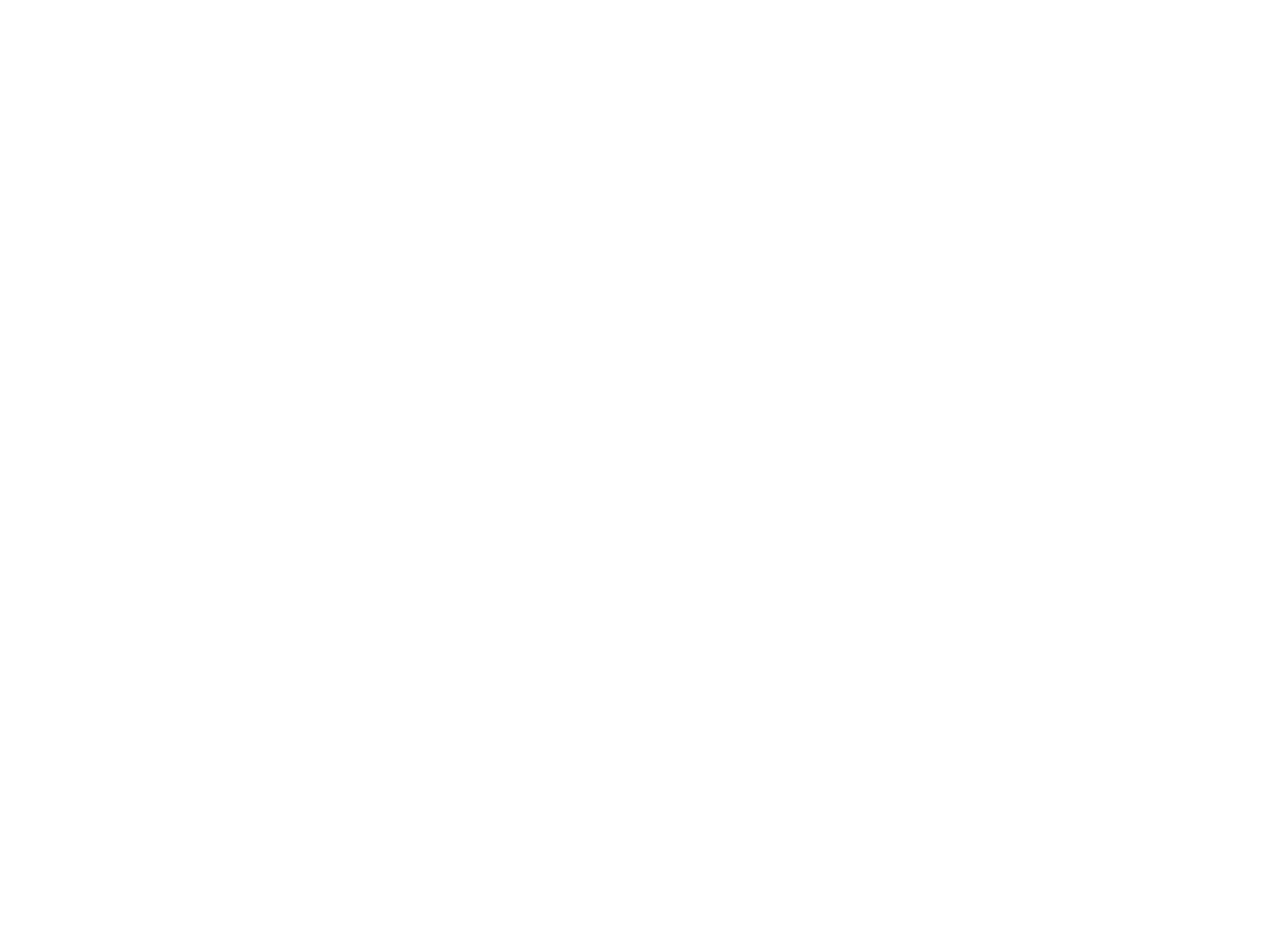
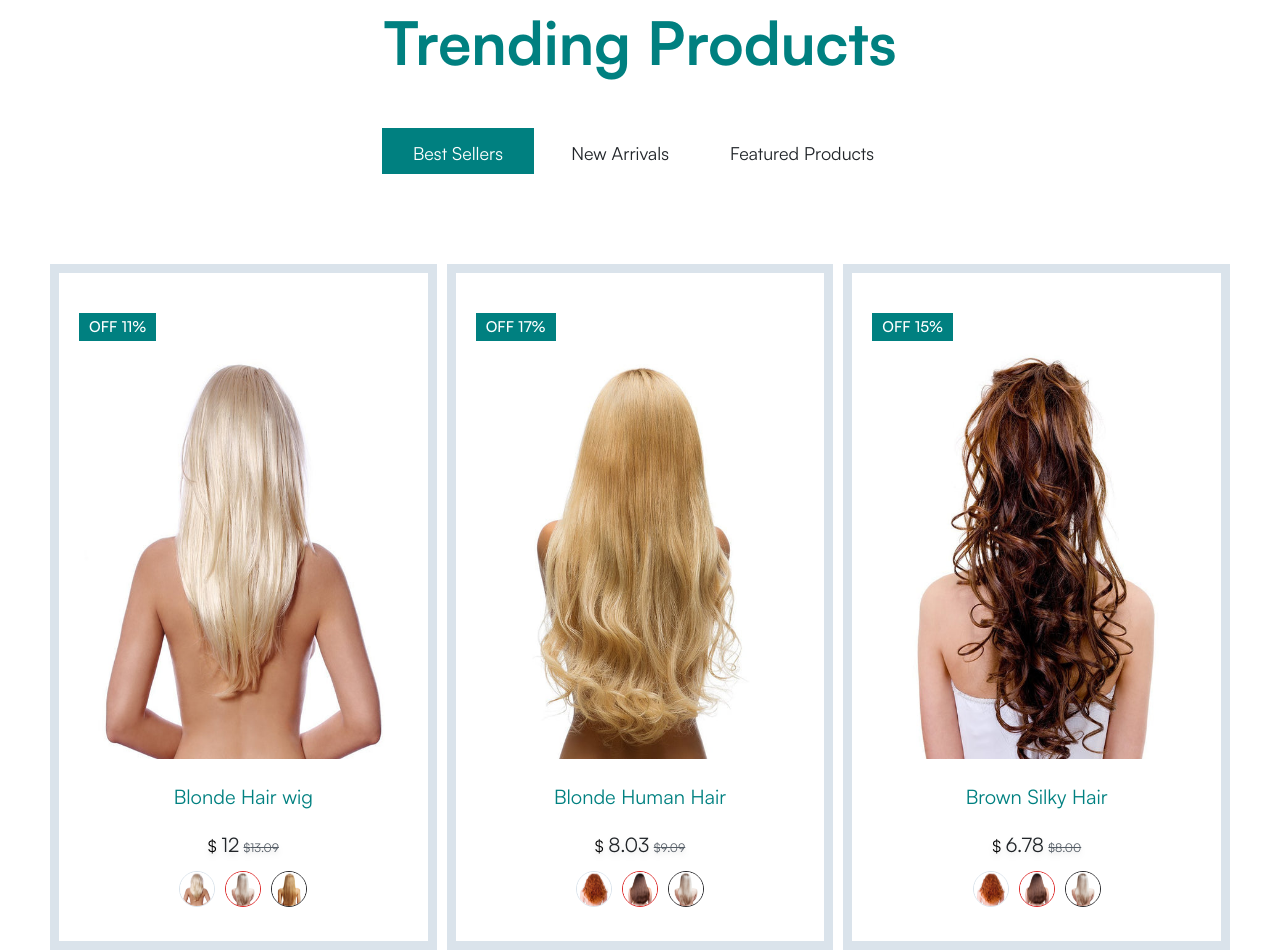
Before and after one commit to Husseincode/TRISHA, a Next.js app in the folder trisha/: page / in a window 1280 px wide. Shown: the part 3700-4650 px from the top of the page. Before the commit the page ends 3605 px from the top, so only its background shows below. Built offline with nearby package versions, Linux system fonts and the light colour scheme.

Commit message:
`feat: updated Card component and added button selection functionality in Section4`

```diff
--- a/trisha/src/app/Test/page.tsx
+++ b/trisha/src/app/Test/page.tsx
@@ -14,6 +14,7 @@
       <div className='container flex gap-[30px]'>
         {Array.from({ length: 1 }).map((__, idx: number) => (
           <Card
+            text='Sample'
             key={idx}
             img={sampleImg}
             isDisabled={false}
--- a/trisha/src/app/components/Card/index.tsx
+++ b/trisha/src/app/components/Card/index.tsx
@@ -17,6 +17,7 @@
     img2: any;
     img3: any;
   };
+  text: string;
 }
 
 const Card: FC<CardProps> = ({
@@ -27,11 +28,12 @@
   price,
   outdatedPrice,
   subImages: { img1, img2, img3 },
+  text,
 }) => {
   return (
     <div
       onClick={onClick}
-      className={`lg:min-h-[680px] lg:w-[427px] border-[9px] py-[40px] px-[20px] gap-[20px] border-[#DAE3EB] flex flex-col ${className}`}>
+      className={`lg:min-h-[680px] w-full lg:w-1/3 border-[9px] py-[40px] px-[20px] gap-[20px] border-[#DAE3EB] flex flex-col ${className}`}>
       <div className='w-full lg:h-[446px] flex flex-col gap-[2px]'>
         <button
           type='button'
@@ -48,17 +50,17 @@
       </div>
       <div className='lg:h-[34px] w-full flex justify-center items-center'>
         <span className='font-normal lg:text-[20px] lg:leading-[33px] text-center text-[#008080]'>
-          Blond Hair wig{' '}
+          {text}
         </span>
       </div>
       <div className='lg:h-[24px] w-full flex items-center justify-center'>
-        <span>
+        <span className='drop-shadow-md '>
           ${' '}
           <span className='font-normal lg:text-[20px] leading-[24px] text-[#212529]'>
             {price}
           </span>{' '}
           <span className='line-through font-[300px] text-[12px] leading-[14px] text-[#535B64]'>
-            {outdatedPrice}
+            ${outdatedPrice}
           </span>
         </span>
       </div>
--- a/trisha/src/app/components/Loading/breadcrumbs.tsx
+++ b/trisha/src/app/components/Loading/breadcrumbs.tsx
@@ -671,6 +671,9 @@
 export const MobileHeroSectionLines: FC<StraightLineProps> = ({
   className,
   initialColor,
+  style,
 }) => {
-  return <div className={`${className} bg-[${initialColor}]`}></div>;
+  return (
+    <div style={style} className={`${className} bg-[${initialColor}]`}></div>
+  );
 };
--- a/trisha/src/app/components/Loading/hero_section.tsx
+++ b/trisha/src/app/components/Loading/hero_section.tsx
@@ -133,6 +133,7 @@
         {Array.from({ length: 3 }).map((__, idx: number) => (
           <MobileHeroSectionLines
             key={idx}
+            style={{ background: initialColor }}
             initialColor={initialColor}
             className={`h-[17px] md:h-[36px] w-[290px] transition duration-500 ${
               idx === 2 && 'w-[255px] md:hidden'
--- a/trisha/src/app/components/Loading/navbar.tsx
+++ b/trisha/src/app/components/Loading/navbar.tsx
@@ -2,6 +2,7 @@
 
 import React, { FC } from 'react';
 import { NavbarStraightLine } from '@/app/components/Loading/breadcrumbs';
+import './styles.css';
 
 interface NavbarProps {
   initialColor: string;
--- /dev/null
+++ b/trisha/src/app/components/Loading/styles.css
@@ -0,0 +1,20 @@
+/** @format */
+
+.loading {
+  animation: changeColor 2s ease infinite;
+  background: #aba7a7;
+}
+
+@keyframes changeColor {
+  0% {
+    background: linear-gradient(45deg, #aba7a7, #757272, #3c3c3c);
+  }
+  50% {
+    background: linear-gradient(90deg, #aba7a7, #757272);
+    background-position: 50% 100%;
+  }
+  100% {
+    background: #3c3c3c;
+    background-position: 0% 50%;
+  }
+}
--- /dev/null
+++ b/trisha/src/app/components/Section4/data.tsx
@@ -0,0 +1,37 @@
+/** @format */
+
+import sampleImg from '@/assets/Trisha/Trisha/product8.jpg';
+import sampleImg2 from '@/assets/Trisha/Trisha/product13_dd958600-40d6-443d-8802-affad4dbfa69.jpg';
+import sampleImg3 from '@/assets/Trisha/Trisha/product2_7b509ba1-0bbf-4042-99d9-bcc4b3eee49b.jpg';
+import subImg1 from '@/assets/Trisha/Trisha/product1.jpg';
+import subImg2 from '@/assets/Trisha/Trisha/product7.jpg';
+import subImg3 from '@/assets/Trisha/Trisha/product5.jpg';
+import subImg4 from '@/assets/Trisha/Trisha/product8.jpg';
+import subImg5 from '@/assets/Trisha/Trisha/product9_d296510b-cd3b-45ad-9f09-9ac6326fcb1c.jpg';
+
+export const data = [
+  {
+    showImg: sampleImg,
+    images: { img1: subImg4, img2: subImg3, img3: subImg5 },
+    percentOff: 11,
+    price: 12,
+    outdatedPrice: '13.09',
+    text: 'Blonde Hair wig',
+  },
+  {
+    showImg: sampleImg2,
+    images: { img1: subImg1, img2: subImg2, img3: subImg3 },
+    percentOff: 17,
+    price: 8.03,
+    outdatedPrice: '9.09',
+    text: 'Blonde Human Hair',
+  },
+  {
+    showImg: sampleImg3,
+    images: { img1: subImg1, img2: subImg2, img3: subImg3 },
+    percentOff: 15,
+    price: 6.78,
+    outdatedPrice: '8.00',
+    text: 'Brown Silky Hair',
+  },
+];
--- a/trisha/src/app/components/Section4/index.tsx
+++ b/trisha/src/app/components/Section4/index.tsx
@@ -1,10 +1,77 @@
 /** @format */
-
-import React from 'react';
+/* eslint-disable @typescript-eslint/no-explicit-any */
+'use state';
+import React, { useState } from 'react';
+import Button from '@/app/components/Button/button';
+import Card from '@/app/components/Card';
+import { data } from '@/app/components/Section4/data';
 
 const SectionComp4 = () => {
+  const [buttonSelected, setButtonSelected] = useState<string>('Best Sellers');
+
+  const handleSelection = (text: string) => {
+    setButtonSelected(text);
+  };
   return (
-    <div className='flex flex-col min-h-[435px] pt-[100px] px-[50px] gap-[50px] slide-from-top'></div>
+    <div className='flex flex-col min-h-[435px] pt-[100px] px-[50px] gap-[50px] slide-from-top'>
+      <h2 className='font-bold lg:text-[60px] md:text-[50px] text-[36px] md:leading-[61px] lg:leading-[73px] text-center text-[#008080]'>
+        Trending Products
+      </h2>
+      {/**button options */}
+      <div className='flex justify-center md:flex-row flex-col items-center gap-[10px]'>
+        <Button
+          text='Best Sellers'
+          className={`h-[46px] lg:min-w-[152px] text-[18px] py-[12px] px-[24px] gap-[10px] ${
+            buttonSelected === 'Best Sellers'
+              ? 'bg-[#008080] hover:bg-[#274c4c] text-white'
+              : 'bg-white text-[#212529]'
+          } transition duration-500`}
+          onClick={() => {
+            handleSelection('Best Sellers');
+          }}
+        />
+        <Button
+          text='New Arrivals'
+          className={`h-[46px] lg:min-w-[152px] text-[18px] py-[12px] px-[24px] gap-[10px] ${
+            buttonSelected === 'New Arrivals'
+              ? 'bg-[#008080] hover:bg-[#274c4c] text-white'
+              : 'bg-white text-[#212529]'
+          } transition duration-500`}
+          onClick={() => {
+            handleSelection('New Arrivals');
+          }}
+        />
+        <Button
+          text='Featured Products'
+          className={`h-[46px] lg:min-w-[152px] text-[18px] py-[12px] px-[24px] gap-[10px] ${
+            buttonSelected === 'Featured Products'
+              ? 'bg-[#008080] hover:bg-[#274c4c] text-white'
+              : 'bg-white text-[#212529]'
+          } transition duration-500`}
+          onClick={() => {
+            handleSelection('Featured Products');
+          }}
+        />
+      </div>
+
+      {/**Can be modified later but now fixed as it is not fetching any data */}
+      <div className='mt-10 flex justify-center items-center'>
+        <div className='flex md:flex-row flex-rap flex-col gap-[10px]'>
+          {data.map((items: any, idx: number) => (
+            <Card
+              key={idx}
+              text={items.text}
+              img={items.showImg}
+              isDisabled={false}
+              percentOff={items.percentOff}
+              price={items.price}
+              outdatedPrice={items.outdatedPrice}
+              subImages={items.images}
+            />
+          ))}
+        </div>
+      </div>
+    </div>
   );
 };
 
--- a/trisha/src/app/components/app.tsx
+++ b/trisha/src/app/components/app.tsx
@@ -8,7 +8,7 @@
 import SectionComp from '@/app/components/Section1';
 import SectionComp2 from './Section2';
 import SectionComp3 from './Section3';
-//import SectionComp4 from './Section4';
+import SectionComp4 from './Section4';
 
 const EntryPoint = () => {
   const [isLoading, setIsLoading] = useState<boolean>(true);
@@ -30,7 +30,7 @@
       <SectionComp />
       <SectionComp2 />
       <SectionComp3 />
-      {/* <SectionComp4 /> */}
+      <SectionComp4 />
     </section>
   );
 };
```
